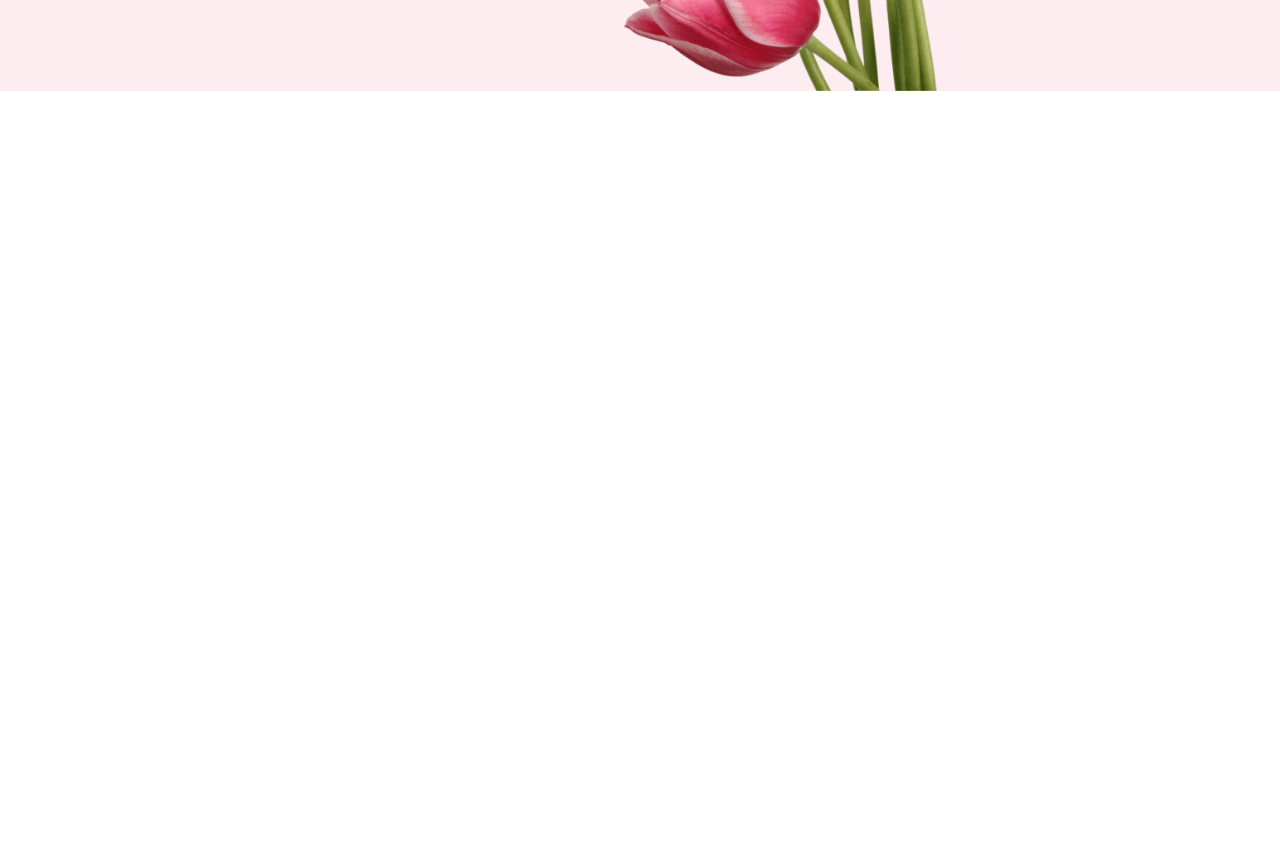
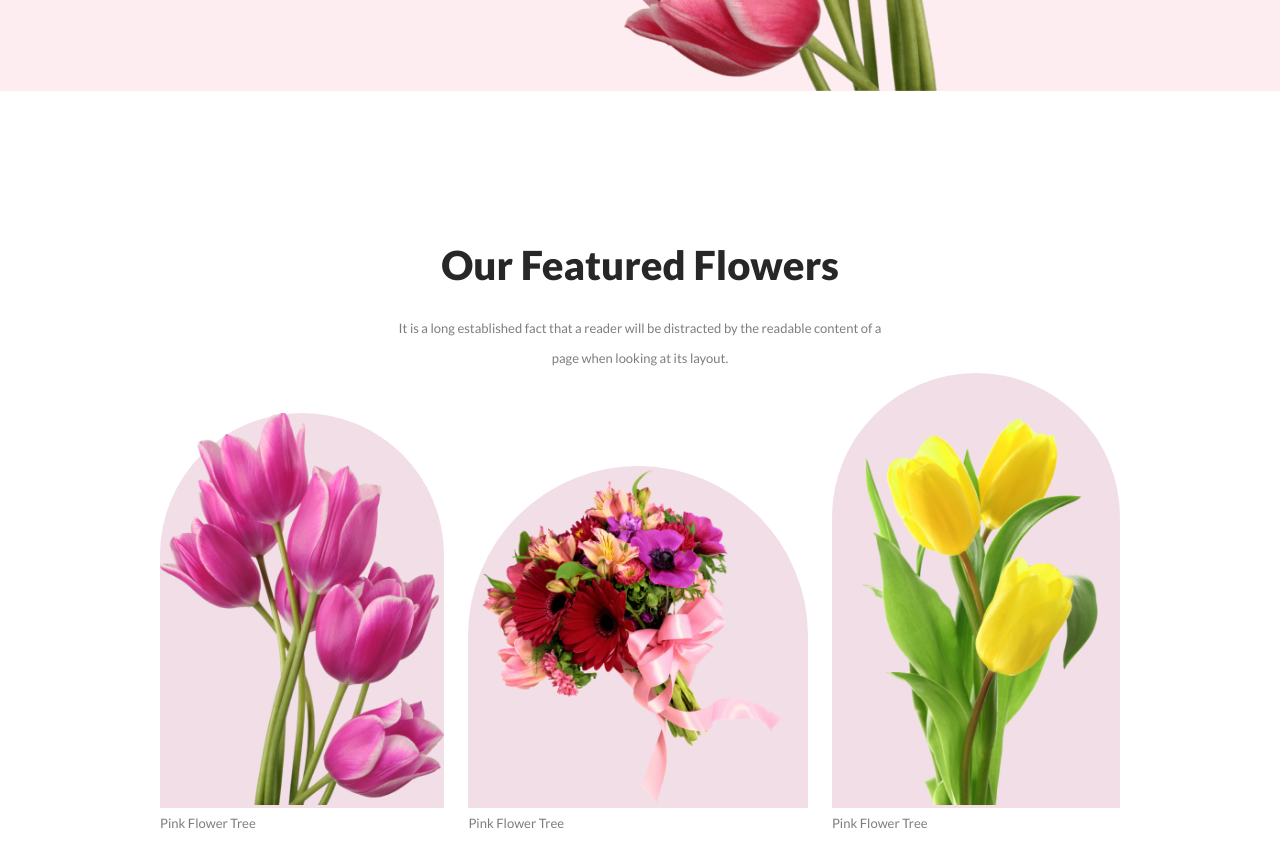
Before and after one commit to Saikat497/web-flower-shop, a plain HTML site: page index.html in a window 1280 px wide. Shown: the part 571-1438 px from the top of the page. Before the commit the page ends 800 px from the top, so only its background shows below. Drawn offline with Linux system fonts and the light colour scheme.

Commit message:
added featured section 1

```diff
--- a/index.html
+++ b/index.html
@@ -1,11 +1,13 @@
 <!DOCTYPE html>
 <html lang="en">
+
 <head>
     <meta charset="UTF-8">
     <meta name="viewport" content="width=device-width, initial-scale=1.0">
     <title>Flower Shop</title>
     <link rel="stylesheet" href="styles/style.css">
 </head>
+
 <body>
     <header>
         <div class="container banner">
@@ -14,7 +16,9 @@
                     Let's make beautiful flowers a part of your life.
                 </h1>
                 <p>
-                    It is a long established fact that a reader will be distracted by the readable content of a page when looking at its layout. The point of using Lorem Ipsum is that it has a more-or-less normal distribution of letters.
+                    It is a long established fact that a reader will be distracted by the readable content of a page
+                    when looking at its layout. The point of using Lorem Ipsum is that it has a more-or-less normal
+                    distribution of letters.
                 </p>
                 <button>Shop Now</button>
             </div>
@@ -23,5 +27,37 @@
             </div>
         </div>
     </header>
+    <main>
+        <section id="featured">
+            <div class="container">
+                <div class="section-heading">
+                    <h2>Our Featured Flowers</h2>
+                    <p>It is a long established fact that a reader will be distracted by the readable content of a page
+                        when looking at its layout.</p>
+                </div>
+                <div class="section-content">
+                    <div class="flower">
+                        <div class="flower-img">
+                            <img src="images/pngwing 6.png" alt="">
+                        </div>
+                        <p>Pink Flower Tree</p>
+                    </div>
+                    <div class="flower">
+                        <div class="flower-img">
+                            <img src="images/pngwing 5.png" alt="">
+                        </div>
+                        <p>Pink Flower Tree</p>
+                    </div>
+                    <div class="flower">
+                        <div class="flower-img">
+                            <img src="images/pngwing 7.png" alt="">
+                        </div>
+                        <p>Pink Flower Tree</p>
+                    </div>
+                </div>
+            </div>
+        </section>
+    </main>
 </body>
+
 </html>
--- a/styles/style.css
+++ b/styles/style.css
@@ -28,10 +28,31 @@ button {
     font-size: 20px;
     font-weight: 700;
 }
-button:hover{
+
+button:hover {
     background: #5eee0a;
     cursor: pointer;
     transition: all 1s;
+}
+
+h2 {}
+
+.section-heading {
+    max-width: 500px;
+    text-align: center;
+    margin: 0 auto;
+}
+
+.section-heading h2 {
+    color: #272727;
+    text-align: center;
+    font-family: Lato;
+    font-size: 40px;
+    font-style: normal;
+    font-weight: 800;
+    line-height: normal;
+    margin-bottom: 24px;
+
 }
 
 /* Header */
@@ -67,7 +88,8 @@ header {
 
 .banner .banner-text * {
     margin-bottom: 32px;
-    max-width: 525px;;
+    max-width: 525px;
+    ;
 }
 
 /* Banner Image */
@@ -76,3 +98,28 @@ header {
     vertical-align: middle;
 
 }
+
+
+/* Featured Section */
+#featured {
+    padding: 150px 0;
+}
+
+.section-content {
+    display: flex;
+    justify-content: space-between;
+    gap: 24px;
+    align-items: end;
+}
+
+.section-content .flower .flower-img {
+    border-radius: 300px 300px 0px 0px;
+    background: rgba(167, 33, 98, 0.15);
+    padding: ;
+
+
+}
+.section-content .flower .flower-img img{
+    width: 100%;
+    height: 100%;
+}
```
